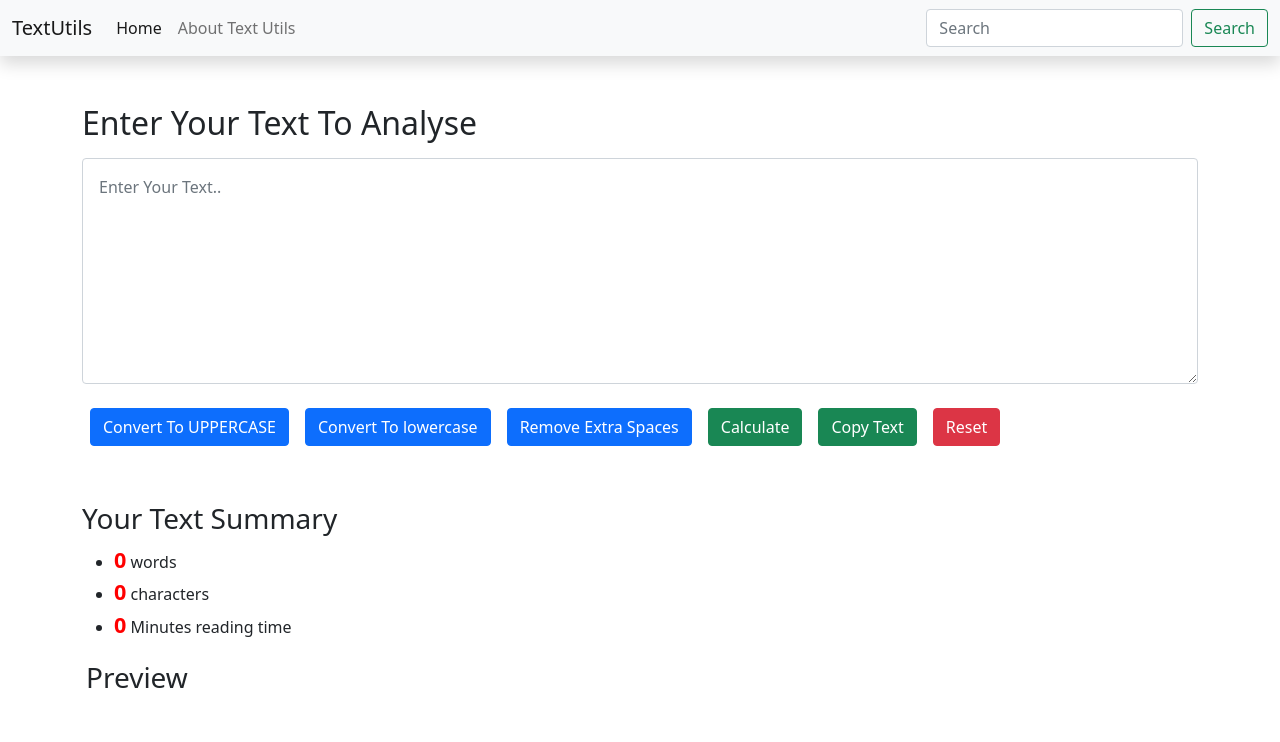
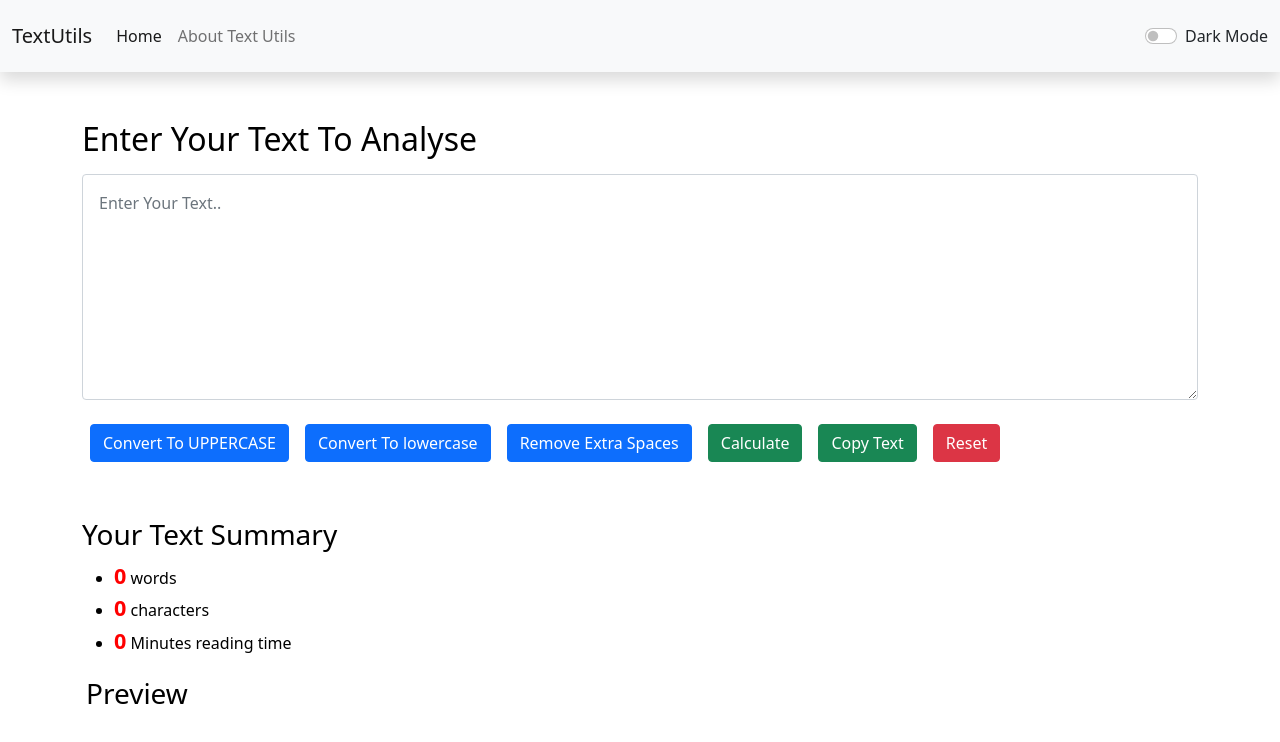
Before and after one commit to ArnabChatterjee20k/Text-Utils, a React (Create React App) app: page / in a window 1280 px wide. Shown: the top 742 px of the page. Built offline with nearby package versions, Linux system fonts and the light colour scheme.

Commit message:
added dark mode toggle to textform and navbar and whole state control is getting controlled using App component.

```diff
--- a/src/App.js
+++ b/src/App.js
@@ -1,11 +1,25 @@
+import { useState } from "react";
 import About from "./components/About";
 import Navbar from "./components/Navbar";
 import TextForm from "./components/TextForm";
 function App() {
+  const [mode,setmode] = useState("light") // whether dark mode is enabled or not
+
+  const toggle_mode = ()=>{
+    // mode==="light"?setmode("dark"):setmode("light")
+    if(mode==="light"){
+      setmode("dark")
+      document.body.style.backgroundColor="grey"
+    }
+    else{
+      setmode("light")
+      document.body.style.backgroundColor="white"
+    }
+  }
   return (
     <div>
-      <Navbar title="TextUtils" about_text="About Text Utils" search={true} />
-        <TextForm heading="Enter Your Text To Analyse"/>
+      <Navbar title="TextUtils" about_text="About Text Utils" search={false} mode={mode} toggle_function={toggle_mode}/>
+        <TextForm heading="Enter Your Text To Analyse" mode={mode}/>
         {/* <About/> */}
     </div>
   );
--- a/src/components/Navbar.jsx
+++ b/src/components/Navbar.jsx
@@ -3,7 +3,7 @@ import PropTypes from 'prop-types';
 export default function Navbar(props) {
   return (
     <nav className='shadow'>
-      <nav className="navbar navbar-expand-lg navbar-light bg-light">
+      <nav className={`navbar navbar-expand-lg navbar-${props.mode} bg-${props.mode}`}>
         <div className="container-fluid">
           <a className="navbar-brand" href="/">{props.title}</a>
           <button className="navbar-toggler" type="button" data-bs-toggle="collapse" data-bs-target="#navbarSupportedContent" aria-controls="navbarSupportedContent" aria-expanded="false" aria-label="Toggle navigation">
@@ -25,6 +25,10 @@ export default function Navbar(props) {
                 <button className="btn btn-outline-success" type="submit">Search</button>
               </form>
               : null}
+            <div class="form-check form-switch my-3">
+              <input className="form-check-input" type="checkbox" id="flexSwitchCheckDefault" onClick={props.toggle_function}/>
+              <label className={`form-check-label text-${props.mode==="dark"?"light":"dark"}`} htmlFor="flexSwitchCheckDefault">Dark Mode</label>
+            </div>
           </div>
         </div>
       </nav>
--- a/src/components/TextForm.jsx
+++ b/src/components/TextForm.jsx
@@ -39,10 +39,10 @@ export default function TextForm(props) {
     const [text, setText] = useState("") // array destructuring
     return (
         <>
-            <div className="container my-3 py-3">
+            <div className="container my-3 py-3"  style={{color : props.mode==="dark"?"white":"black"}}>
                 <h2 className='my-3'>{props.heading}</h2>
                 <div className="mb-3">
-                    <textarea className="form-control p-3" name="text" id="text" rows="8" placeholder='Enter Your Text..' value={text} onChange={handle_change}></textarea>
+                    <textarea className="form-control p-3" name="text" id="text" rows="8" placeholder='Enter Your Text..' value={text} onChange={handle_change} style={{backgroundColor : props.mode==="dark"?"grey":"white",color:props.mode==="dark"?"white":"black"}}></textarea>
                 </div>
                 <button className="btn btn-primary m-2" onClick={handle_uppercase}>Convert To UPPERCASE</button>
                 <button className="btn btn-primary m-2" onClick={handle_lowercase}>Convert To lowercase</button>
@@ -51,7 +51,7 @@ export default function TextForm(props) {
                 <button className="btn btn-success m-2" onClick={handle_copy}>Copy Text</button>
                 <button className="btn btn-danger m-2" onClick={() => setText("")}>Reset</button>
             </div>
-            <div className="container my-3 py-3">
+            <div className="container my-3 py-3" style={{color : props.mode==="dark"?"white":"black"}}>
                 <h3>Your Text Summary</h3>
                 <ul>
                     <li>
```
